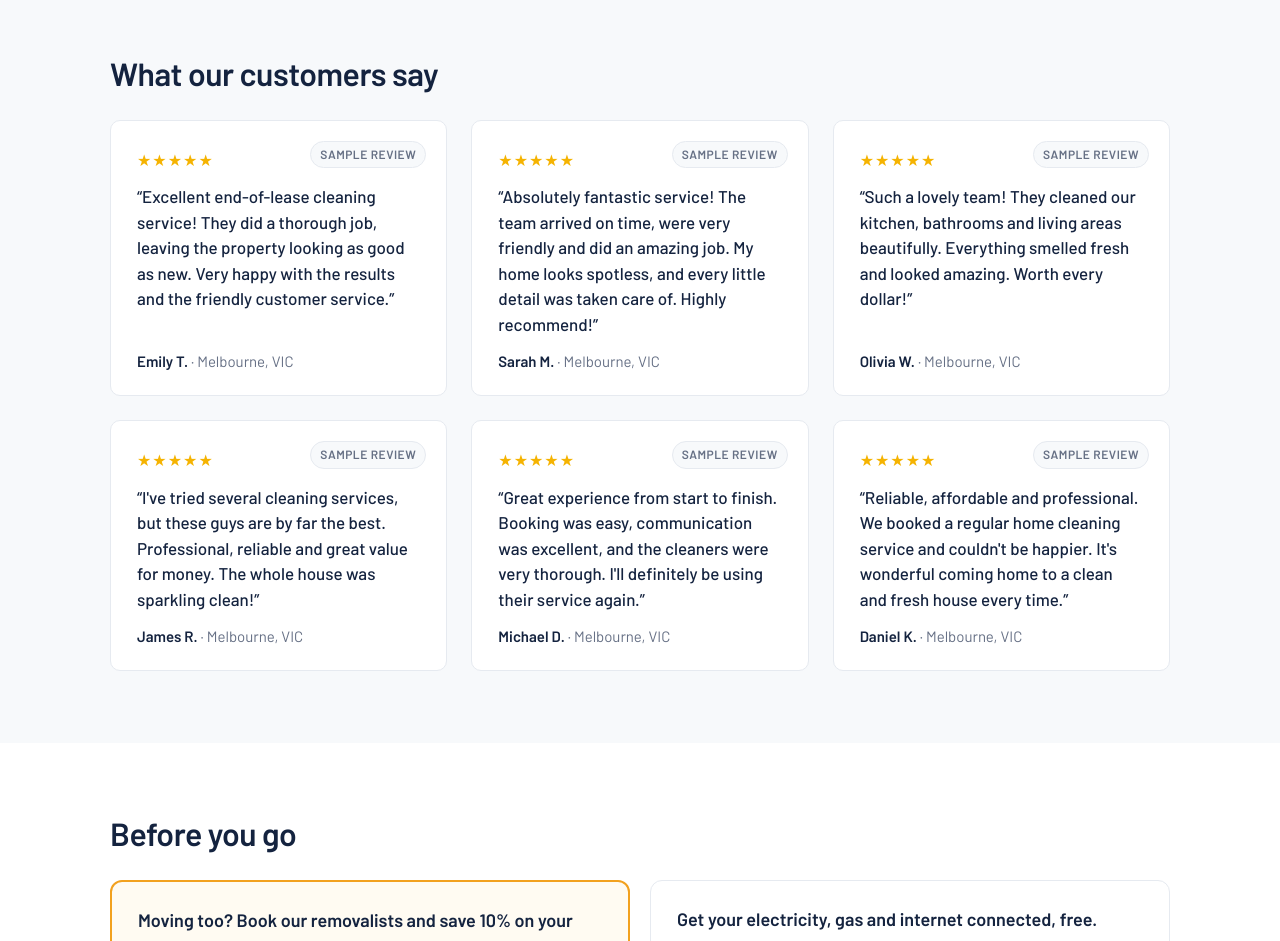
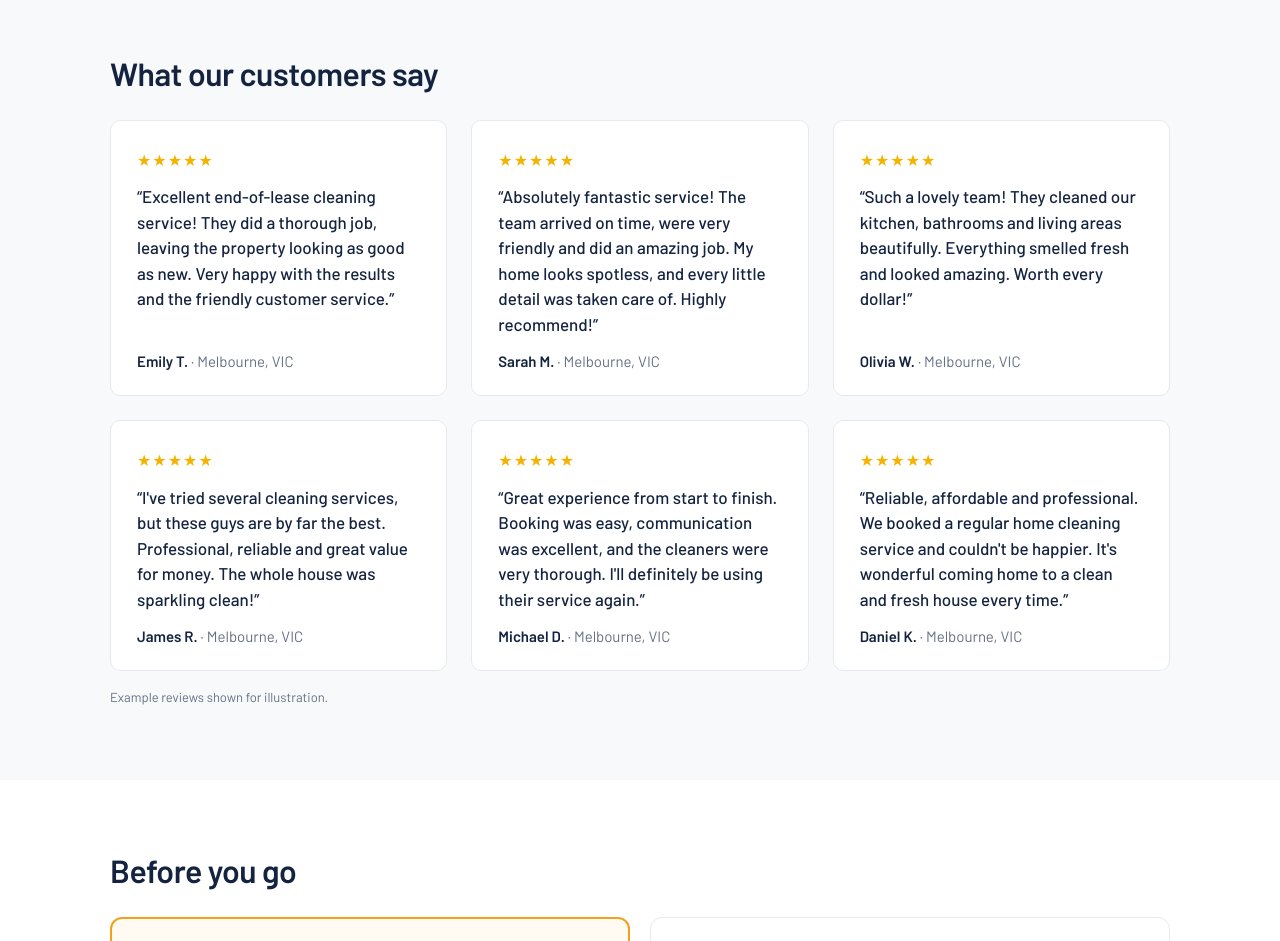
Before and after one commit to kumeshcts-coder/cleaners4u, a plain HTML site: page thank-you.html in a window 1280 px wide. Shown: the part 1520-2461 px from the top of the page. Drawn offline with Linux system fonts and the light colour scheme.

Commit message:
Replace per-card sample badges with one small note
Review cards now look like normal cards (no badge, no Google logo for
samples). While any sample review is listed, one line under the cards
says "Example reviews shown for illustration." Real reviews show the
Google logo and no note.

Co-Authored-By: Claude Opus 5.5 <noreply@anthropic.com>

```diff
--- a/assets/reviews.js
+++ b/assets/reviews.js
@@ -4,8 +4,8 @@
      { name: 'First name L.', suburb: 'Suburb', text: 'Review text as written on Google.' },
    Real reviews show the Google logo.
 
-   SAMPLE reviews (sample: true) are placeholder text for the layout only. They show a visible "Sample review" label
-   and no Google logo, so visitors don't take them for real reviews. Delete them all once real reviews are added.
+   SAMPLE reviews (sample: true) are placeholder text for the layout only. They show no Google logo, and while any
+   sample is listed the pages show one small line under the cards: "Example reviews shown for illustration." Delete them all once real reviews are added.
 */
 window.C4U_REVIEWS = [
   { sample: true, name: 'Emily T.', suburb: 'Melbourne, VIC', text: 'Excellent end-of-lease cleaning service! They did a thorough job, leaving the property looking as good as new. Very happy with the results and the friendly customer service.' },
--- a/thank-you.html
+++ b/thank-you.html
@@ -100,7 +100,7 @@ h1{font-size:42px;line-height:1.1;letter-spacing:-.022em;text-wrap:balance}
 .rcards{display:grid;grid-template-columns:repeat(3,1fr);gap:24px}
 .rc{position:relative;background:#fff;border:1px solid var(--line);border-radius:10px;padding:26px 26px 22px;display:flex;flex-direction:column;gap:12px}
 .rc .gl{position:absolute;top:24px;right:24px;width:22px;height:22px}
-.rc .smp{position:absolute;top:20px;right:20px;padding:3px 9px;border-radius:20px;background:var(--soft);border:1px solid var(--line);font-size:12px;font-weight:600;letter-spacing:.04em;text-transform:uppercase;color:var(--muted)}
+.rnote{margin-top:16px;font-size:13px;color:var(--muted)}
 .rc blockquote{font-size:17px;line-height:1.5;color:var(--ink);font-weight:500}
 .rc figcaption{margin-top:auto;font-size:15px;color:var(--muted)}
 .rc figcaption b{color:var(--ink);font-weight:600}
@@ -245,6 +245,7 @@ footer a{text-decoration:none}footer a:hover{color:#fff}
       <h2 class="sec-h" id="revH">What our customers say</h2>
     </div>
     <div class="rcards" id="rcards"></div>
+    <p class="rnote" id="rnote" hidden>Example reviews shown for illustration.</p>
   </div>
 </section>
 
@@ -288,9 +289,10 @@ footer a{text-decoration:none}footer a:hover{color:#fff}
   if (R.length) {
     var esc = function (s) { var d = document.createElement('div'); d.textContent = s; return d.innerHTML; };
     $('#rcards').innerHTML = R.map(function (r) {
-      return '<figure class="rc"><span class="stars" aria-label="5 stars">★★★★★</span>' + (r.sample ? '<span class="smp">Sample review</span>' : '<svg class="gl" viewBox="0 0 48 48" aria-hidden="true"><use href="#i-g"/></svg>') + '<blockquote>“' + esc(r.text) + '”</blockquote><figcaption><b>' + esc(r.name) + '</b>' + (r.suburb ? ' · ' + esc(r.suburb) : '') + '</figcaption></figure>';
+      return '<figure class="rc"><span class="stars" aria-label="5 stars">★★★★★</span>' + (r.sample ? '' : '<svg class="gl" viewBox="0 0 48 48" aria-hidden="true"><use href="#i-g"/></svg>') + '<blockquote>“' + esc(r.text) + '”</blockquote><figcaption><b>' + esc(r.name) + '</b>' + (r.suburb ? ' · ' + esc(r.suburb) : '') + '</figcaption></figure>';
     }).join('');
     $('#revSec').hidden = false;
+    if (R.some(function (r) { return r.sample; })) $('#rnote').hidden = false;
   }
   window.dataLayer = window.dataLayer || [];
   function track(e, d) { d = d || {}; d.event = e; window.dataLayer.push(d); }
```
Also changed, not shown: index.html (+4 -3 lines).
